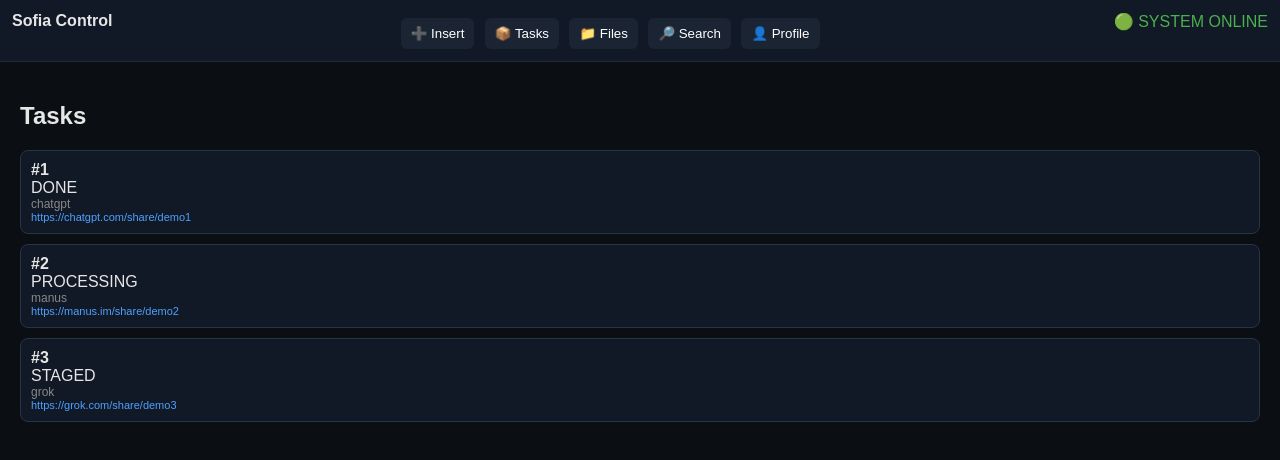
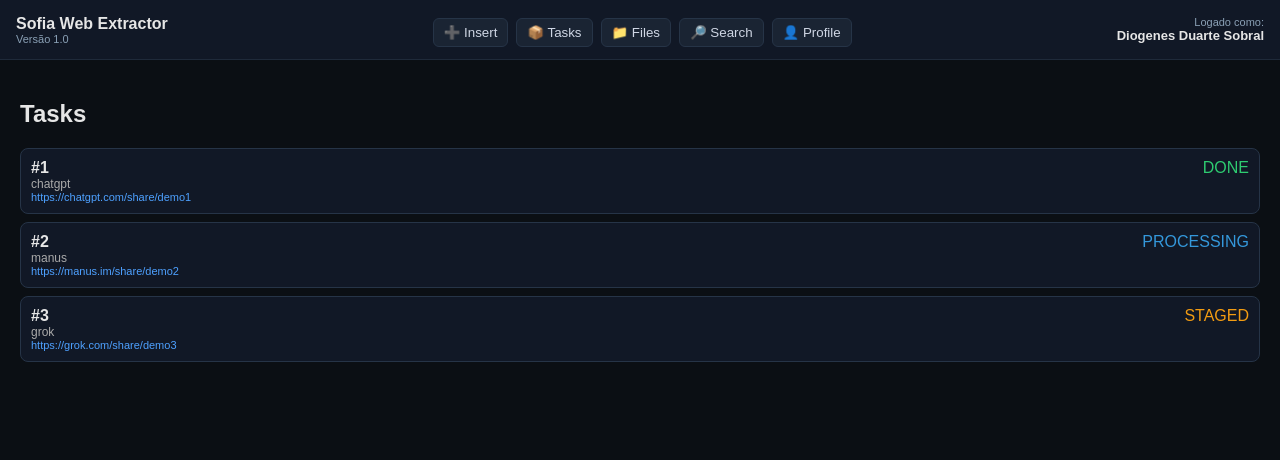
Before and after one commit to meshwave65/SofiaWebExtractor, a website built with Vite: page vite-project/index.html in a window 1280 px wide. Built offline with nearby package versions, Linux system fonts and the light colour scheme.

Commit message:
feat: stable UI foundation (topbar layout, views system, tasks mock, styles aligned)

```diff
--- a/vite-project/index.html
+++ b/vite-project/index.html
@@ -1,25 +1,27 @@
 <!DOCTYPE html>
 <html lang="en">
 <head>
-  <meta charset="UTF-8">
-  <title>Sofia Control</title>
+  <meta charset="UTF-8" />
+  <title>Sofia Web Extractor</title>
+
+  <meta name="viewport" content="width=device-width, initial-scale=1.0">
 
   <link rel="stylesheet" href="/src/style.css">
-
-  <meta http-equiv="Content-Security-Policy" content="
-    default-src 'self';
-    script-src 'self' 'unsafe-inline';
-    style-src 'self' 'unsafe-inline';
-  ">
 </head>
 
 <body>
 
-  <!-- TOP BAR -->
+  <!-- TOPBAR -->
   <div class="topbar">
-    <div class="brand">Sofia Control</div>
 
-    <div class="menu">
+    <!-- LEFT -->
+    <div class="brand-block">
+      <div class="title">Sofia Web Extractor</div>
+      <div class="version">Versão 1.0</div>
+    </div>
+
+    <!-- CENTER (NAV BUTTONS) -->
+    <div class="nav">
       <button onclick="showView('insert')">➕ Insert</button>
       <button onclick="showView('tasks')">📦 Tasks</button>
       <button onclick="showView('files')">📁 Files</button>
@@ -27,46 +29,45 @@
       <button onclick="showView('profile')">👤 Profile</button>
     </div>
 
-    <div class="status">🟢 SYSTEM ONLINE</div>
+    <!-- RIGHT -->
+    <div class="user-block">
+      <div class="user-label">Logado como:</div>
+      <div id="userLabel" class="user-name">-</div>
+    </div>
+
   </div>
 
-  <!-- INSERT -->
-  <div id="view-insert" class="view">
+  <!-- VIEWS -->
+
+  <div class="view" id="view-insert">
     <h2>Insert Task</h2>
 
-    <input id="link" placeholder="https://...">
+    <input id="link" placeholder="https://..." />
+    <input id="agent" placeholder="agent override" />
 
-    <input id="agent_new" placeholder="agent override">
-
-    <button id="btnInsert">Insert</button>
-    <button id="btnClear">Clear</button>
+    <button onclick="insertTask()">Insert</button>
+    <button onclick="clearForm()">Clear</button>
   </div>
 
-  <!-- TASKS -->
-  <div id="view-tasks" class="view">
+  <div class="view" id="view-tasks">
     <h2>Tasks</h2>
     <div id="tasks"></div>
   </div>
 
-  <!-- FILES -->
-  <div id="view-files" class="view">
+  <div class="view" id="view-files">
     <h2>Files</h2>
-    <div id="files"></div>
+    <div id="files">Loading...</div>
   </div>
 
-  <!-- SEARCH -->
-  <div id="view-search" class="view">
+  <div class="view" id="view-search">
     <h2>Search</h2>
-    <input placeholder="search...">
+    <input placeholder="search..." />
   </div>
 
-  <!-- PROFILE -->
-  <div id="view-profile" class="view">
+  <div class="view" id="view-profile">
     <h2>Profile</h2>
   </div>
 
-  <!-- ENTRYPOINT CORRETO VITE -->
   <script type="module" src="/src/main.js"></script>
-
 </body>
 </html>
--- a/vite-project/src/main.js
+++ b/vite-project/src/main.js
@@ -1,61 +1,62 @@
 "use strict";
 
-// ======================
-// STATE MOCK
-// ======================
+import "./styles.css";
+
+let USER = {
+  user_name: "meshwave65",
+  full_name: "Diogenes Duarte Sobral",
+  id: "demo"
+};
+
 let TASKS = [
-  {
-    id: "1",
-    status: "DONE",
-    full_url: "https://chatgpt.com/share/demo1",
-    llm_provider: "chatgpt"
-  },
-  {
-    id: "2",
-    status: "PROCESSING",
-    full_url: "https://manus.im/share/demo2",
-    llm_provider: "manus"
-  },
-  {
-    id: "3",
-    status: "STAGED",
-    full_url: "https://grok.com/share/demo3",
-    llm_provider: "grok"
-  }
+  { id: "1", status: "DONE", full_url: "https://chatgpt.com/share/demo1", llm_provider: "chatgpt" },
+  { id: "2", status: "PROCESSING", full_url: "https://manus.im/share/demo2", llm_provider: "manus" },
+  { id: "3", status: "STAGED", full_url: "https://grok.com/share/demo3", llm_provider: "grok" }
 ];
 
-// ======================
-// VIEW ROUTER
-// ======================
-window.showView = function (name) {
-  document.querySelectorAll(".view").forEach(v => {
-    v.style.display = "none";
-  });
-
+function showView(name) {
+  document.querySelectorAll(".view").forEach(v => v.style.display = "none");
   const el = document.getElementById("view-" + name);
   if (el) el.style.display = "block";
+  if (name === "tasks") renderTasks();
+}
 
-  if (name === "tasks") renderTasks();
-  if (name === "files") renderFiles();
-};
+window.showView = showView;
 
-// ======================
-// TASKS
-// ======================
+window.addEventListener("DOMContentLoaded", () => {
+  const label = document.getElementById("userLabel");
+  if (label) label.innerText = USER.full_name;
+
+  showView("tasks");
+});
+
 function renderTasks() {
   const el = document.getElementById("tasks");
+  if (!el) return;
+
   el.innerHTML = "";
 
   TASKS.forEach(t => {
     const div = document.createElement("div");
 
+    const color =
+      t.status === "DONE" ? "#2ecc71" :
+      t.status === "PROCESSING" ? "#3498db" :
+      t.status === "STAGED" ? "#f39c12" : "#999";
+
     div.className = "card";
 
     div.innerHTML = `
-      <b>#${t.id}</b>
-      <div>${t.status}</div>
-      <div style="font-size:12px;color:#888">${t.llm_provider}</div>
-      <div style="font-size:11px;color:#4ea1ff;word-break:break-all">
+      <div style="display:flex; justify-content:space-between;">
+        <b>#${t.id}</b>
+        <span style="color:${color}">${t.status}</span>
+      </div>
+
+      <div style="font-size:12px; color:#aaa;">
+        ${t.llm_provider}
+      </div>
+
+      <div style="font-size:11px; color:#4ea1ff; word-break:break-all;">
         ${t.full_url}
       </div>
     `;
@@ -64,50 +65,21 @@ function renderTasks() {
   });
 }
 
-// ======================
-// INSERT TASK
-// ======================
-function insertTask() {
+window.insertTask = function () {
   const link = document.getElementById("link").value;
-  const agent = document.getElementById("agent_new").value;
-
-  if (!link) return;
+  const agent = document.getElementById("agent").value;
 
   TASKS.unshift({
     id: String(Date.now()),
     status: "STAGED",
     full_url: link,
-    llm_provider: agent || "unknown"
+    llm_provider: agent || "manual"
   });
 
   renderTasks();
-}
+};
 
-// ======================
-// CLEAR
-// ======================
-function clearForm() {
+window.clearForm = function () {
   document.getElementById("link").value = "";
-  document.getElementById("agent_new").value = "";
-}
-
-// ======================
-// FILES (UI ONLY)
-// ======================
-function renderFiles() {
-  const el = document.getElementById("files");
-  el.innerHTML = `
-    <div class="card">📁 File system placeholder</div>
-  `;
-}
-
-// ======================
-// INIT
-// ======================
-window.addEventListener("DOMContentLoaded", () => {
-  renderTasks();
-  showView("tasks");
-
-  document.getElementById("btnInsert").onclick = insertTask;
-  document.getElementById("btnClear").onclick = clearForm;
-});
+  document.getElementById("agent").value = "";
+};
--- a/vite-project/src/style.css
+++ /dev/null
@@ -1,69 +0,0 @@
-body {
-  margin: 0;
-  background: #0b0f14;
-  color: #e6e6e6;
-  font-family: Arial, sans-serif;
-}
-
-.topbar {
-  display: flex;
-  justify-content: space-between;
-  padding: 12px;
-  background: #111826;
-  border-bottom: 1px solid #1f2a3a;
-}
-
-.brand {
-  font-weight: bold;
-}
-
-.menu button {
-  margin-right: 6px;
-  background: #1a2433;
-  border: none;
-  padding: 8px 10px;
-  color: white;
-  cursor: pointer;
-  border-radius: 6px;
-}
-
-.menu button:hover {
-  background: #24344a;
-}
-
-.status {
-  color: #4caf50;
-}
-
-.view {
-  display: none;
-  padding: 20px;
-}
-
-input {
-  width: 100%;
-  padding: 10px;
-  margin: 6px 0;
-  background: #111826;
-  border: 1px solid #263447;
-  color: white;
-  border-radius: 6px;
-}
-
-button {
-  padding: 10px;
-  background: #2b6fff;
-  border: none;
-  color: white;
-  border-radius: 6px;
-  cursor: pointer;
-  margin-top: 6px;
-}
-
-.card {
-  background: #111826;
-  padding: 10px;
-  margin-top: 10px;
-  border-radius: 8px;
-  border: 1px solid #263447;
-}
--- /dev/null
+++ b/vite-project/src/styles.css
@@ -0,0 +1,102 @@
+body {
+  margin: 0;
+  font-family: Arial, sans-serif;
+  background: #0b0f14;
+  color: #e6e6e6;
+}
+
+/* TOPBAR */
+.topbar {
+  display: flex;
+  justify-content: space-between;
+  align-items: center;
+
+  padding: 12px 16px;
+  background: #111826;
+  border-bottom: 1px solid #1f2a3a;
+}
+
+/* BRAND */
+.brand-block .title {
+  font-size: 16px;
+  font-weight: bold;
+}
+
+.brand-block .version {
+  font-size: 11px;
+  color: #8aa0b5;
+}
+
+/* NAV */
+.nav {
+  display: flex;
+  gap: 8px;
+}
+
+.nav button {
+  background: #1a2433;
+  border: 1px solid #263447;
+  color: #cfd6e4;
+  padding: 6px 10px;
+  border-radius: 6px;
+  cursor: pointer;
+}
+
+.nav button:hover {
+  background: #24344a;
+}
+
+/* USER */
+.user-block {
+  text-align: right;
+}
+
+.user-label {
+  font-size: 11px;
+  color: #8aa0b5;
+}
+
+.user-name {
+  font-size: 13px;
+  font-weight: bold;
+}
+
+/* VIEWS */
+.view {
+  display: none;
+  padding: 20px;
+}
+
+/* CARDS */
+.card {
+  background: #111826;
+  border: 1px solid #263447;
+  padding: 10px;
+  margin-top: 8px;
+  border-radius: 8px;
+}
+
+/* INPUTS */
+input {
+  width: 100%;
+  padding: 10px;
+  margin: 6px 0;
+  background: #111826;
+  border: 1px solid #263447;
+  border-radius: 6px;
+  color: white;
+}
+
+button {
+  background: #2b6fff;
+  border: none;
+  padding: 8px 12px;
+  margin-top: 6px;
+  border-radius: 6px;
+  color: white;
+  cursor: pointer;
+}
+
+button:hover {
+  background: #1f5ae0;
+}
```
